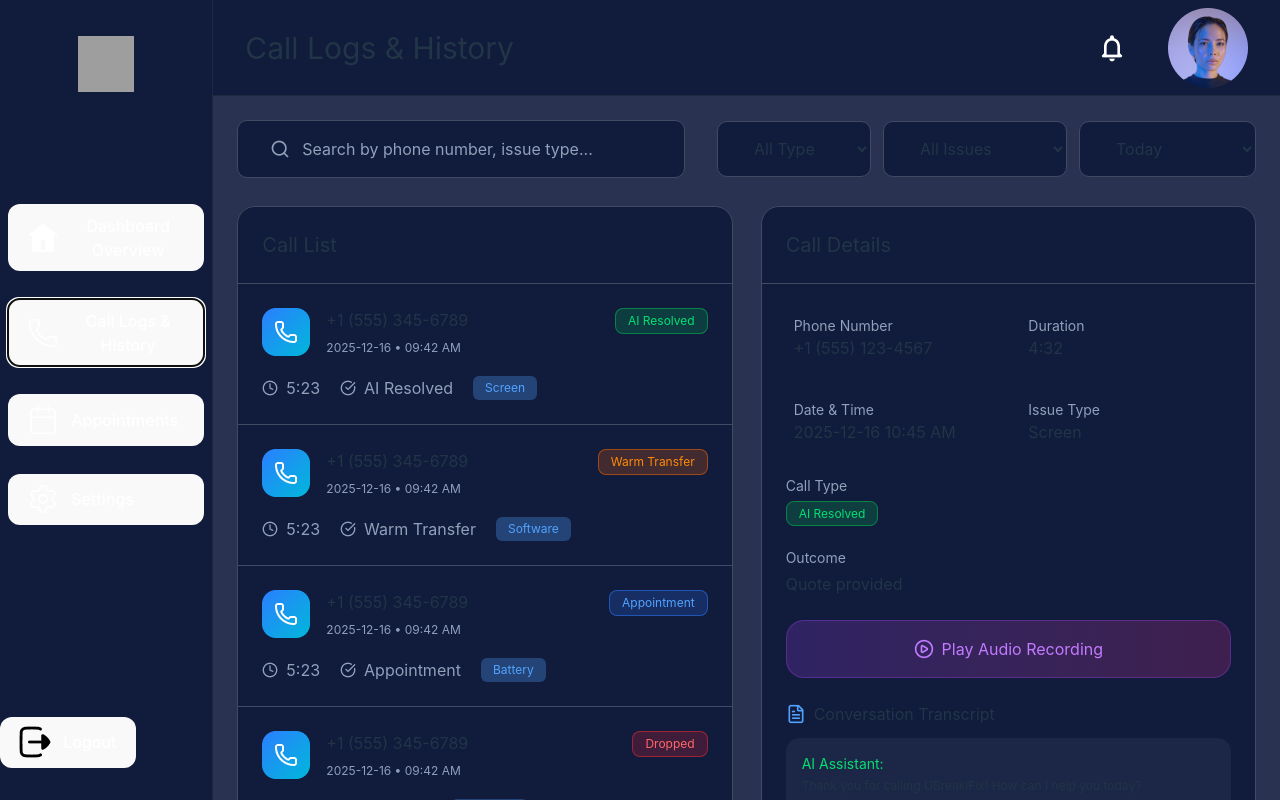
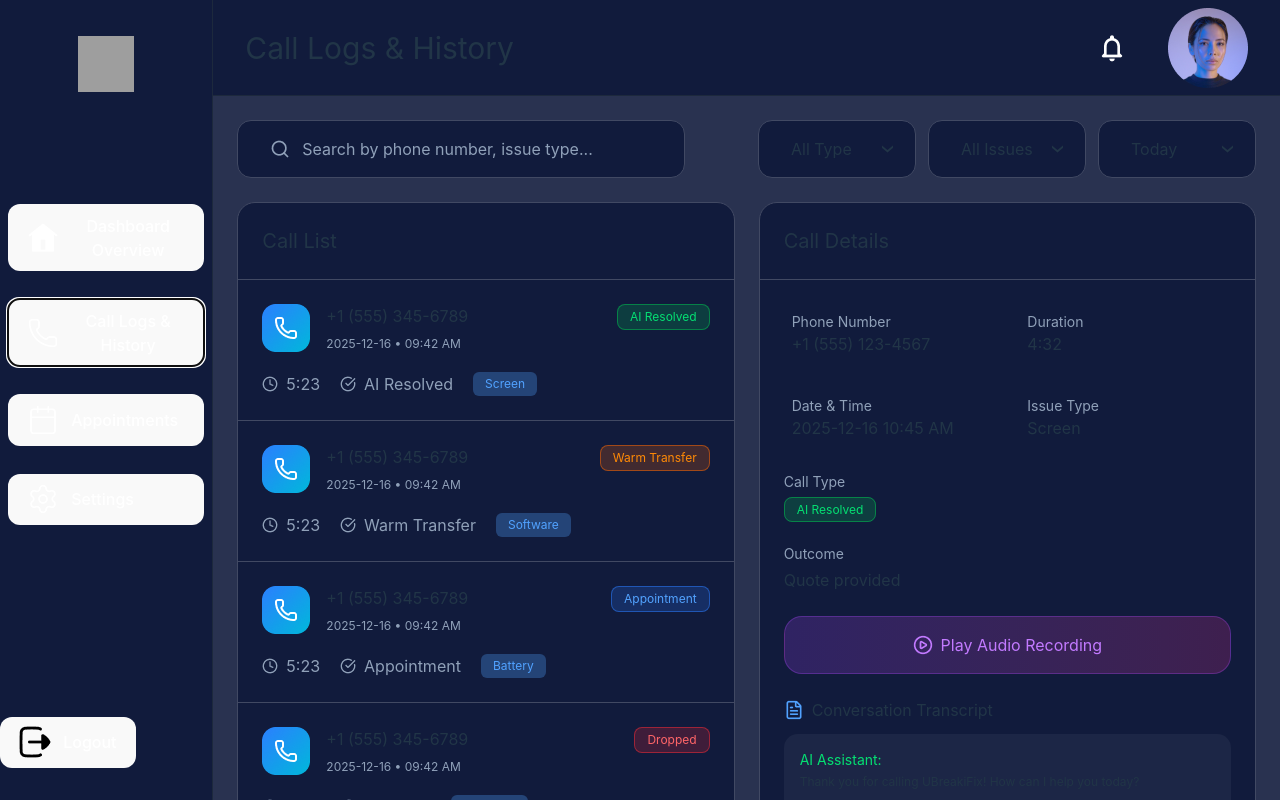
Before and after one commit to Mehedi107/job_task_fai, a React (Vite) app: page / in a window 1280 px wide. Both pictures are taken after a click on the button "Call Logs & History". Shown: the top 800 px of the page. Built offline with nearby package versions, Linux system fonts and the light colour scheme; grey boxes are pictures that could not be loaded.

Commit message:
fix drop-down filte in call logs section

```diff
--- a/src/components/Logs.tsx
+++ b/src/components/Logs.tsx
@@ -15,14 +15,14 @@ export default function Logs() {
   const { title, lists } = overviewData.data;
 
   return (
-    <div className="grid grid-cols-12 gap-7">
+    <div className="grid grid-cols-12 gap-6">
 
       {/* Header */}
       <div className="col-span-12">
         <div className="flex flex-col gap-4 md:flex-row md:items-center md:justify-between">
 
           {/* Search */}
-          <div className="relative w-full md:max-w-md flex items-center bg-primary border border-border rounded-lg px-8">
+          <div className="relative w-full md:max-w-md flex items-center bg-primary border border-border rounded-xl px-8">
             <img className=" mr-3" src={searchIcon} alt="" />
             <input
               type="text"
@@ -33,23 +33,48 @@ export default function Logs() {
 
           {/* Filters */}
           <div className="flex flex-wrap gap-3">
-            <select className="bg-primary px-8 py-4 pr-6 rounded-lg border border-border">
+            {/* button */}
+            <div className="relative w-fit">
+              <select
+                className="focus:outline-none bg-primary px-8 py-4 pr-12 rounded-xl border border-border appearance-none"
+              >
                 <option>All Type</option>
                 <option>Inbound</option>
                 <option>Outbound</option>
               </select>
 
-            <select className="bg-primary px-8 py-4 pr-6 rounded-lg border border-border">
+              <span className="text-2xl rotate-90 pointer-events-none absolute right-6 top-1/2 -translate-y-1/2">
+              ›
+              </span>
+            </div>
+            {/* button */}
+            <div className="relative w-fit">
+              <select
+                className="focus:outline-none bg-primary px-8 py-4 pr-12 rounded-xl border border-border appearance-none"
+              >
                 <option>All Issues</option>
-              <option>Screen Repair</option>
-              <option>Battery</option>
+                <option>Inbound</option>
+                <option>Outbound</option>
               </select>
 
-            <select className="bg-primary px-8 py-4 pr-6 rounded-lg border border-border">
+              <span className="text-2xl rotate-90 pointer-events-none absolute right-6 top-1/2 -translate-y-1/2">
+              ›
+              </span>
+            </div>
+            {/* button */}
+            <div className="relative w-fit">
+              <select
+                className="focus:outline-none bg-primary px-8 py-4 pr-12 rounded-xl border border-border appearance-none"
+              >
                 <option>Today</option>
-              <option>Last 7 Days</option>
-              <option>Last 30 Days</option>
+                <option>Inbound</option>
+                <option>Outbound</option>
               </select>
+
+              <span className="text-2xl rotate-90 pointer-events-none absolute right-6 top-1/2 -translate-y-1/2">
+              ›
+              </span>
+            </div>
           </div>
         </div>
       </div>
```
Lines whose indentation alone changed are shown as unchanged.
